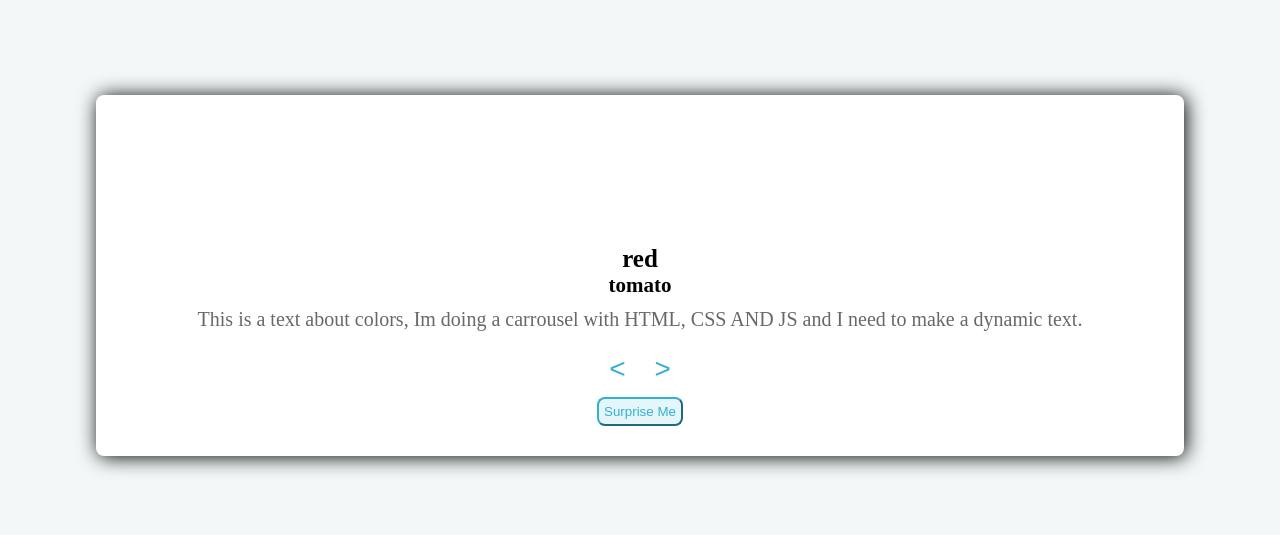
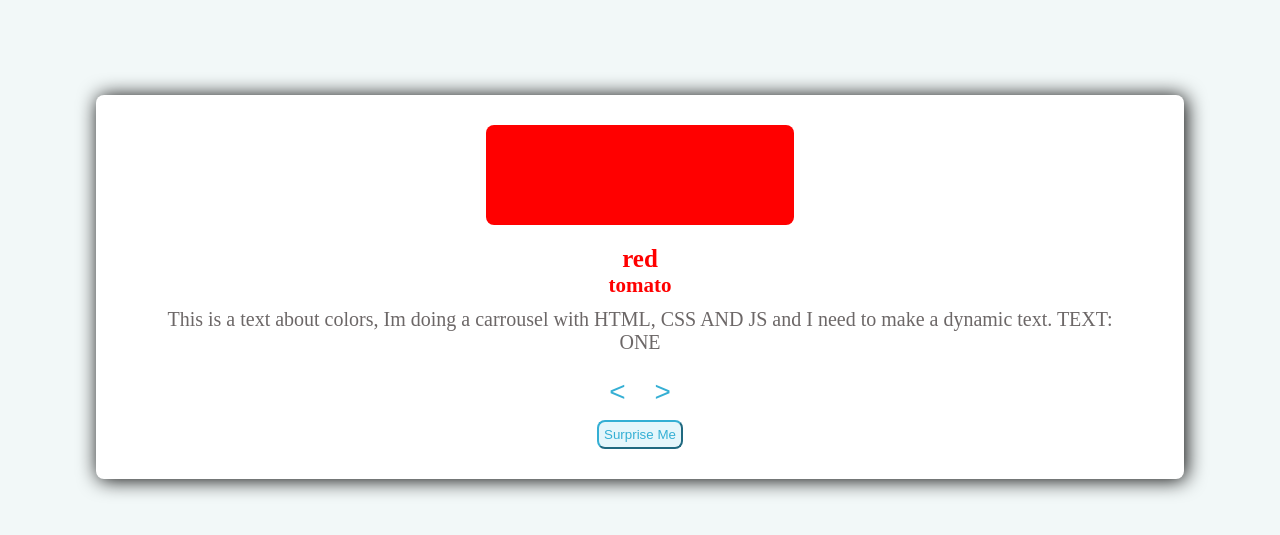
Before and after one commit to GLtegani/color-carousel, a plain HTML site: page index.html in a window 1280 px wide. Shown: the part 119-654 px from the top of the page. Drawn offline with Linux system fonts and the light colour scheme.

Commit message:
completed project

```diff
--- a/index.html
+++ b/index.html
@@ -28,9 +28,7 @@
             <h2 class="color-name">red</h2>
             <h3 class="item-with-color">tomato</h3>
             <p class="about">
-               This is a text about colors, Im doing a
-               carrousel with HTML, CSS AND JS and I need
-               to make a dynamic text.
+
             </p>
          </div>
 
--- a/script.js
+++ b/script.js
@@ -1,4 +1,4 @@
-// VARIABLES
+// VAR
 const imageColors = document.querySelector('.image-color');
 const colorName = document.querySelector('.color-name');
 const itemWithColor = document.querySelector('.item-with-color');
@@ -7,47 +7,118 @@ const previousBtn = document.querySelector('.previous');
 const nextBtn = document.querySelector('.next');
 const randomColor = document.querySelector('.random-color');
 
+// SET STARTING ITEM
+let currentItem = 0;
 
 
-// ARRAYS
+// INFO
 let colorsAndItemsColor = [
 
    {
-      red: 'red',
-      blue: 'blue',
-      indigo: 'indigo',
-      orange: 'orange',
+      color: 'red',
+      item: 'tomato',
+      text: `This is a text about colors, Im doing a
+      carrousel with HTML, CSS AND JS and I need
+      to make a dynamic text. TEXT: ONE`,
    },
 
    {
-      tomato: 'tomato',
-      sky: 'sky',
-      indigoBunting: 'indigo bunting',
-      carrot: 'carrot',
+      color: 'blue',
+      item: 'sky',
+      text: `This is a text about colors, Im doing a
+      carrousel with HTML, CSS AND JS and I need
+      to make a dynamic text. TEXT: TWO`,
    },
 
+   {
+      color: 'indigo',
+      item: 'indigo bunting',
+      text: `This is a text about colors, Im doing a
+      carrousel with HTML, CSS AND JS and I need
+      to make a dynamic text. TEXT: THREE`,
+   },
+
+   {
+      color: 'orange',
+      item: 'carrot',
+      text: `This is a text about colors, Im doing a
+      carrousel with HTML, CSS AND JS and I need
+      to make a dynamic text. TEXT: FOUR`,
+   },
+
+   {
+      color: 'aqua',
+      item: 'water',
+      text: `This is a text about colors, Im doing a
+      carrousel with HTML, CSS AND JS and I need
+      to make a dynamic text. TEXT: FIVE`,
+   },
 ];
 
-let currentItem = 0;
-// FUNCTIONS
+// LOAD INITIAL ITEM
+window.addEventListener('DOMContentLoaded', function() {
 
-const loadFirstItem = () => {
+   showPerson(currentItem);
 
-}
+});
+
+// SHOW PERSON BASED ON ITEM
+
+const showPerson = (person) => {
+
+   const objects = colorsAndItemsColor[person];
+   imageColors.style.backgroundColor = objects.color;
+   colorName.style.color = objects.color;
+   colorName.textContent = objects.color;
+   itemWithColor.style.color = objects.color;
+   itemWithColor.textContent = objects.item;
+   txt.textContent = objects.text;
+
+};
+
+// SHOW NEXT PERSON
 
 const nextColor = () => {
 
-   imageColors.style.backgroundColor = colors[currentItem++];
+   currentItem++;
+
+   if(currentItem > colorsAndItemsColor.length - 1) {
+
+      currentItem = 0;
+   };
+
+   showPerson(currentItem);
 
 };
 
 
+// SHOW PREV PERSON
+
 const previousColor = () => {
-   imageColors.style.backgroundColor = colors[currentItem--];
 
+   currentItem--;
+
+   if(currentItem < 0) {
+
+      currentItem = colorsAndItemsColor.length - 1;
+   };
+
+   showPerson(currentItem);
 
 };
 
-window.addEventListener('DOMContentLoaded', loadFirstItem);
+// SHOW RANDOM COLOR
+
+const showRandomizedColor = () => {
+
+   currentItem = Math.round(Math.random() * colorsAndItemsColor.length);
+
+   showPerson(currentItem);
+
+};
+
+
+// EVENTS
 nextBtn.addEventListener('click', nextColor);
 previousBtn.addEventListener('click', previousColor);
+randomColor.addEventListener('click', showRandomizedColor);
```
